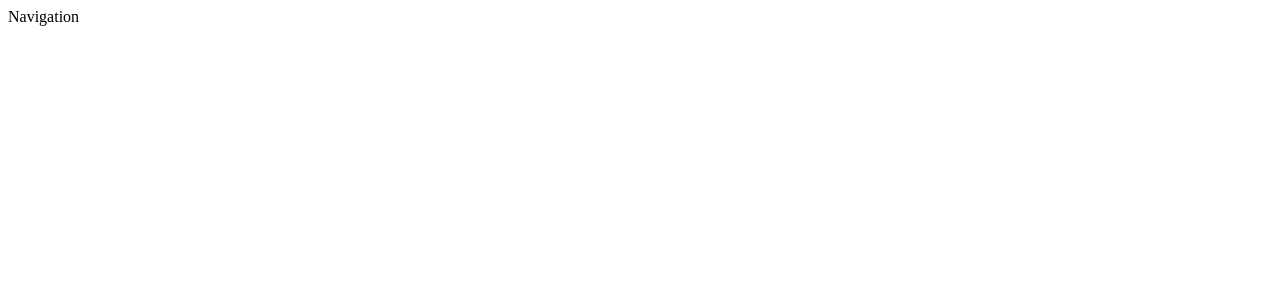
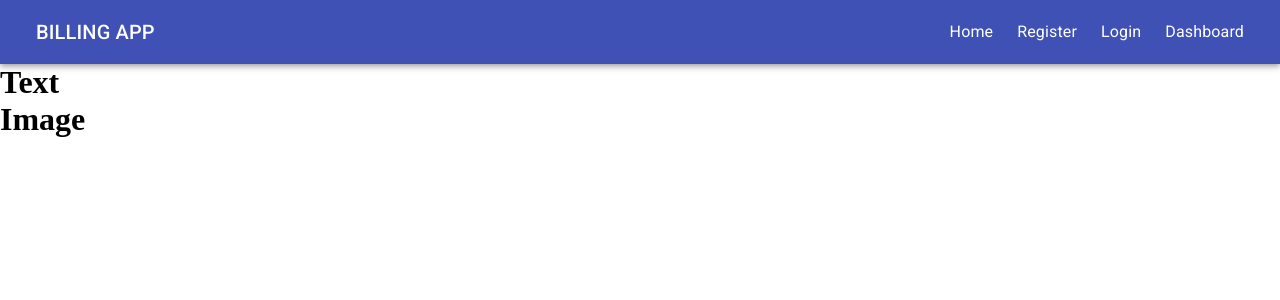
Before and after one commit to Prafullkuma/Billing-app, a React (Create React App) app: page / in a window 1280 px wide. Shown: the top 300 px of the page. Built offline with nearby package versions, Linux system fonts and the light colour scheme.

Commit message:
added banner left implementation

```diff
--- a/package.json
+++ b/package.json
@@ -3,6 +3,7 @@
   "version": "0.1.0",
   "private": true,
   "dependencies": {
+    "@material-ui/core": "^4.12.3",
     "@testing-library/jest-dom": "^5.14.1",
     "@testing-library/react": "^11.2.7",
     "@testing-library/user-event": "^12.8.3",
@@ -13,6 +14,7 @@
     "react-router-dom": "^5.2.1",
     "react-scripts": "4.0.3",
     "redux": "^4.1.1",
+    "redux-thunk": "^2.3.0",
     "uuid": "^8.3.2",
     "validator": "^13.6.0",
     "web-vitals": "^1.1.2"
--- a/public/index.html
+++ b/public/index.html
@@ -15,6 +15,7 @@
       user's mobile device or desktop. See https://developers.google.com/web/fundamentals/web-app-manifest/
     -->
     <link rel="manifest" href="%PUBLIC_URL%/manifest.json" />
+    <link rel="stylesheet" href="https://fonts.googleapis.com/css?family=Roboto:300,400,500,700&display=swap" />
     <!--
       Notice the use of %PUBLIC_URL% in the tags above.
       It will be replaced with the URL of the `public` folder during the build.
--- a/src/App.js
+++ b/src/App.js
@@ -1,12 +1,13 @@
 import React from 'react'
 import Navigation from './components/Navigation'
+
 
 const App=()=>{
 
     return(
         <div>
             <Navigation/>
-         </div>
+        </div>
     )
 }
 export default App
--- /dev/null
+++ b/src/components/Home/Banner/Banner.js
@@ -0,0 +1,14 @@
+import React from 'react'
+import TextComponent from './TextComponent'
+import ImageComponent from './ImageComponent'
+
+const Banner=(props)=>{
+
+    return(
+        <div>
+            <TextComponent/>
+            <ImageComponent/>
+        </div>
+    )
+}
+export default Banner
--- /dev/null
+++ b/src/components/Home/Banner/ImageComponent.js
@@ -0,0 +1,11 @@
+import React from 'react'
+
+const ImageComponent=()=>{
+
+    return(
+        <div>
+            <h1>Image</h1>
+        </div>
+    )
+}
+export default ImageComponent
--- /dev/null
+++ b/src/components/Home/Banner/TextComponent.js
@@ -0,0 +1,11 @@
+import React from 'react'
+
+const TextComponent=()=>{
+
+    return(
+        <div>
+            <h1>Text</h1>
+        </div>
+    )
+}
+export default TextComponent
--- /dev/null
+++ b/src/components/Home/index.js
@@ -0,0 +1,12 @@
+import React from 'react'
+import Banner from './Banner/Banner'
+
+const Home=(props)=>{
+
+    return(
+        <div>
+            <Banner/>
+        </div>
+    )
+}
+export default Home
--- a/src/components/Navigation.js
+++ b/src/components/Navigation.js
@@ -1,10 +1,36 @@
 import React from 'react'
+import {Link, Route,Switch  } from 'react-router-dom'
+
+import { AppBar,Toolbar,Typography} from '@material-ui/core'
+
+
+import Home from './Home'
 
 
 const Navigation=()=>{
+    const LinkStyle={
+        color:'white',
+        margin:'12px',
+        textDecoration:'none',
+    }
     return(
         <div>
-            Navigation
+            <AppBar position="static">
+                <Toolbar>
+                <Typography variant="h6" style={{flexGrow:1}}>
+                    <Link style={LinkStyle} to="/">BILLING APP</Link>
+                </Typography>
+                    <Typography>
+                        <Link  style={LinkStyle} to="/">Home</Link>
+                        <Link  style={LinkStyle} to="/register">Register</Link>
+                        <Link  style={LinkStyle} to="Login">Login</Link>
+                        <Link  style={LinkStyle} to="/dashboard">Dashboard</Link>
+                    </Typography>
+                </Toolbar>
+            </AppBar>
+            <Switch>
+                <Route path="/" component={Home} exact/>
+            </Switch>
         </div>
     )
 }
--- /dev/null
+++ b/src/index.css
@@ -0,0 +1,3 @@
+*{
+    margin: 0;
+}
--- a/src/index.js
+++ b/src/index.js
@@ -1,5 +1,12 @@
 import React from 'react'
 import ReactDOM from 'react-dom'
+import {BrowserRouter} from 'react-router-dom'
+
 import App from './App'
+import './index.css'
 
-ReactDOM.render(<App/>,document.getElementById('root'))
+ReactDOM.render(
+        <BrowserRouter>
+            <App/>
+        </BrowserRouter>
+,document.getElementById('root'))
```
Also changed, not shown: 1 other file (tests, documents, lock files or other folders).
